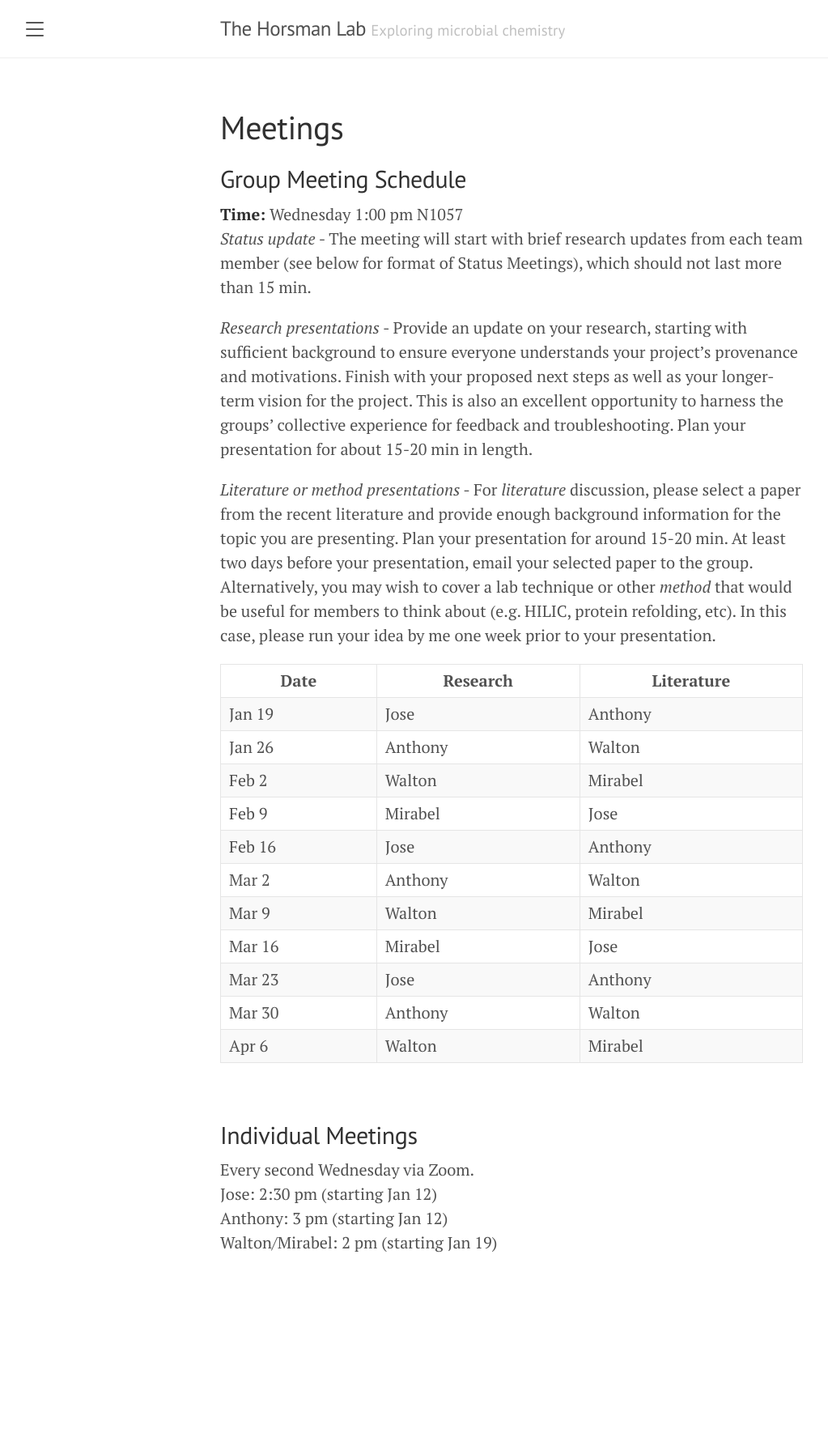
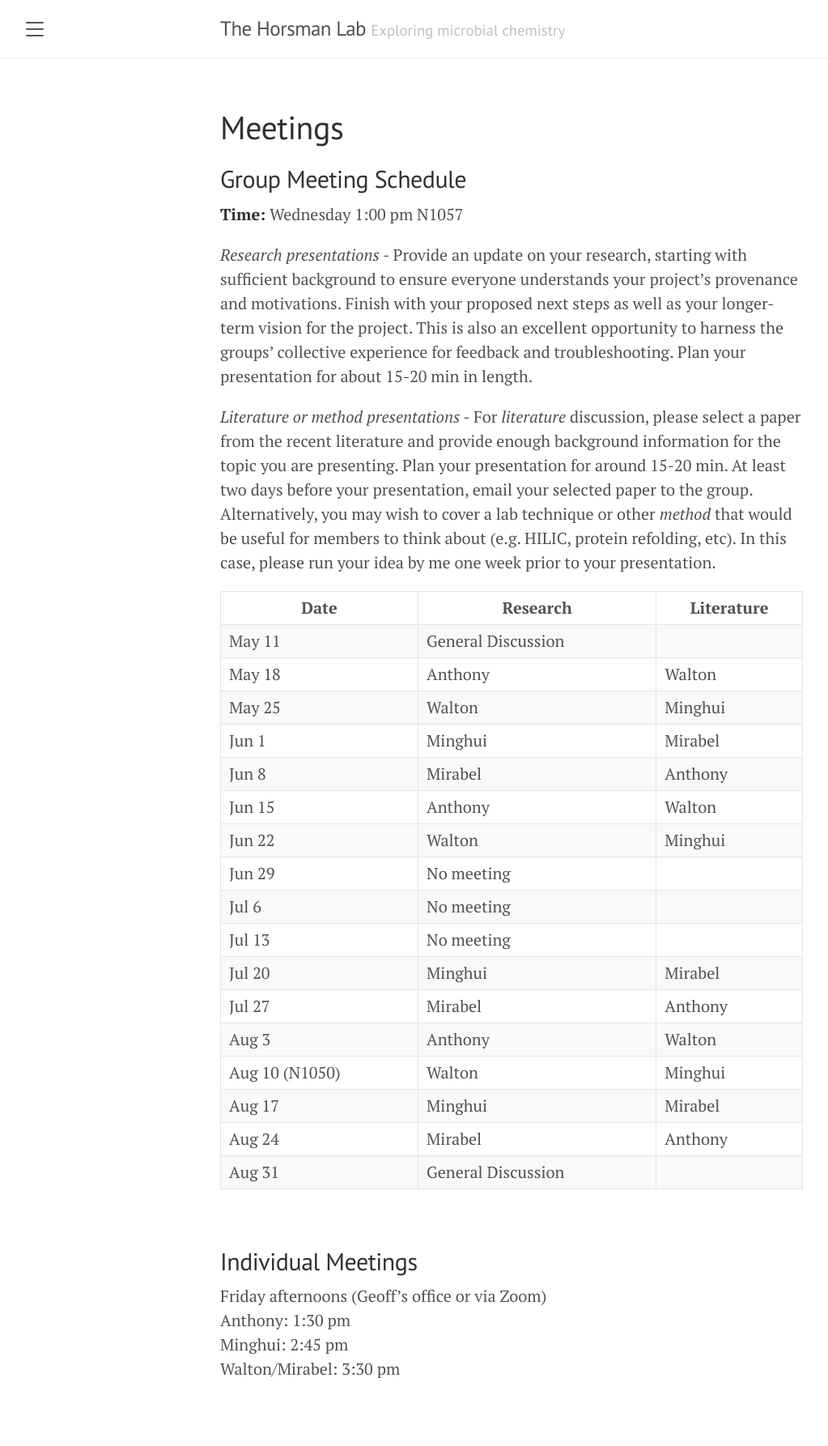
Before and after one commit to horsmanlab/horsmanlab.github.io, a Jekyll site: the page built from meetings.md, in a window 1280 px wide. Shown: the whole page at 81% size, without its empty margins (8-1031 px from the left). Built offline with Jekyll 4.4.1, drawn with Linux system fonts in a browser that asks for light colours; before the commit the page ends 1630 px from its top, so only the background shows below that.

Commit message:
May 3 update

```diff
--- a/meetings.md
+++ b/meetings.md
@@ -5,7 +5,7 @@ title: Meetings
 
 ## Group Meeting Schedule
 **Time:** Wednesday 1:00 pm N1057<br/>
-*Status update* - The meeting will start with brief research updates from each team member (see below for format of Status Meetings), which should not last more than 15 min.<br/>
+
 
 *Research presentations* - Provide an update on your research, starting with sufficient background to ensure everyone understands your project’s provenance and motivations. Finish with your proposed next steps as well as your longer-term vision for the project. This is also an excellent opportunity to harness the groups’ collective experience for feedback and troubleshooting. Plan your presentation for about 15-20 min in length.<br/>
 
@@ -21,59 +21,89 @@ title: Meetings
   </thead>
   <tbody>
     <tr>
-      <td>Jan 19</td>
-      <td>Jose</td>
-      <td>Anthony</td>
+      <td>May 11</td>
+      <td>General Discussion</td>
+      <td></td>
     </tr>
     <tr>
-      <td>Jan 26</td>
+      <td>May 18</td>
       <td>Anthony</td>
       <td>Walton</td>
     </tr>
     <tr>
-      <td>Feb 2</td>
+      <td>May 25</td>
       <td>Walton</td>
+      <td>Minghui</td>
+    </tr>
+    <tr>
+      <td>Jun 1</td>
+      <td>Minghui</td>
       <td>Mirabel</td>
     </tr>
     <tr>
-      <td>Feb 9</td>
+      <td>Jun 8</td>
       <td>Mirabel</td>
-      <td>Jose</td>
-    </tr>
-    <tr>
-      <td>Feb 16</td>
-      <td>Jose</td>
       <td>Anthony</td>
     </tr>
     <tr>
-      <td>Mar 2</td>
+      <td>Jun 15</td>
       <td>Anthony</td>
       <td>Walton</td>
     </tr>
     <tr>
-      <td>Mar 9</td>
+      <td>Jun 22</td>
       <td>Walton</td>
+      <td>Minghui</td>
+    </tr>
+    <tr>
+      <td>Jun 29</td>
+      <td>No meeting</td>
+      <td></td>
+    </tr>
+    <tr>
+      <td>Jul 6</td>
+      <td>No meeting</td>
+      <td></td>
+    </tr>
+    <tr>
+      <td>Jul 13</td>
+      <td>No meeting</td>
+      <td></td>
+    </tr>
+    <tr>
+      <td>Jul 20</td>
+      <td>Minghui</td>
       <td>Mirabel</td>
     </tr>
     <tr>
-      <td>Mar 16</td>
+      <td>Jul 27</td>
       <td>Mirabel</td>
-      <td>Jose</td>
-    </tr>
-    <tr>
-      <td>Mar 23</td>
-      <td>Jose</td>
       <td>Anthony</td>
     </tr>
     <tr>
-      <td>Mar 30</td>
+      <td>Aug 3</td>
       <td>Anthony</td>
       <td>Walton</td>
     </tr>
     <tr>
-      <td>Apr 6</td>
+      <td>Aug 10 (N1050)</td>
       <td>Walton</td>
+      <td>Minghui</td>
+    </tr>
+    <tr>
+      <td>Aug 17</td>
+      <td>Minghui</td>
       <td>Mirabel</td>
+    </tr>
+    <tr>
+      <td>Aug 24</td>
+      <td>Mirabel</td>
+      <td>Anthony</td>
+    </tr>
+    <tr>
+      <td>Aug 31</td>
+      <td>General Discussion</td>
+      <td></td>
     </tr>
   </tbody>
 </table>
@@ -81,7 +111,7 @@ title: Meetings
 <br/>
 
 ## Individual Meetings
-Every second Wednesday via Zoom.<br/>
-Jose: 2:30 pm (starting Jan 12)<br/>
-Anthony: 3 pm (starting Jan 12)<br/>
-Walton/Mirabel: 2 pm (starting Jan 19)<br/>
+Friday afternoons (Geoff's office or via Zoom)<br/>
+Anthony: 1:30 pm<br/>
+Minghui: 2:45 pm<br/>
+Walton/Mirabel: 3:30 pm
```
Also changed, not shown: 3 other files.
